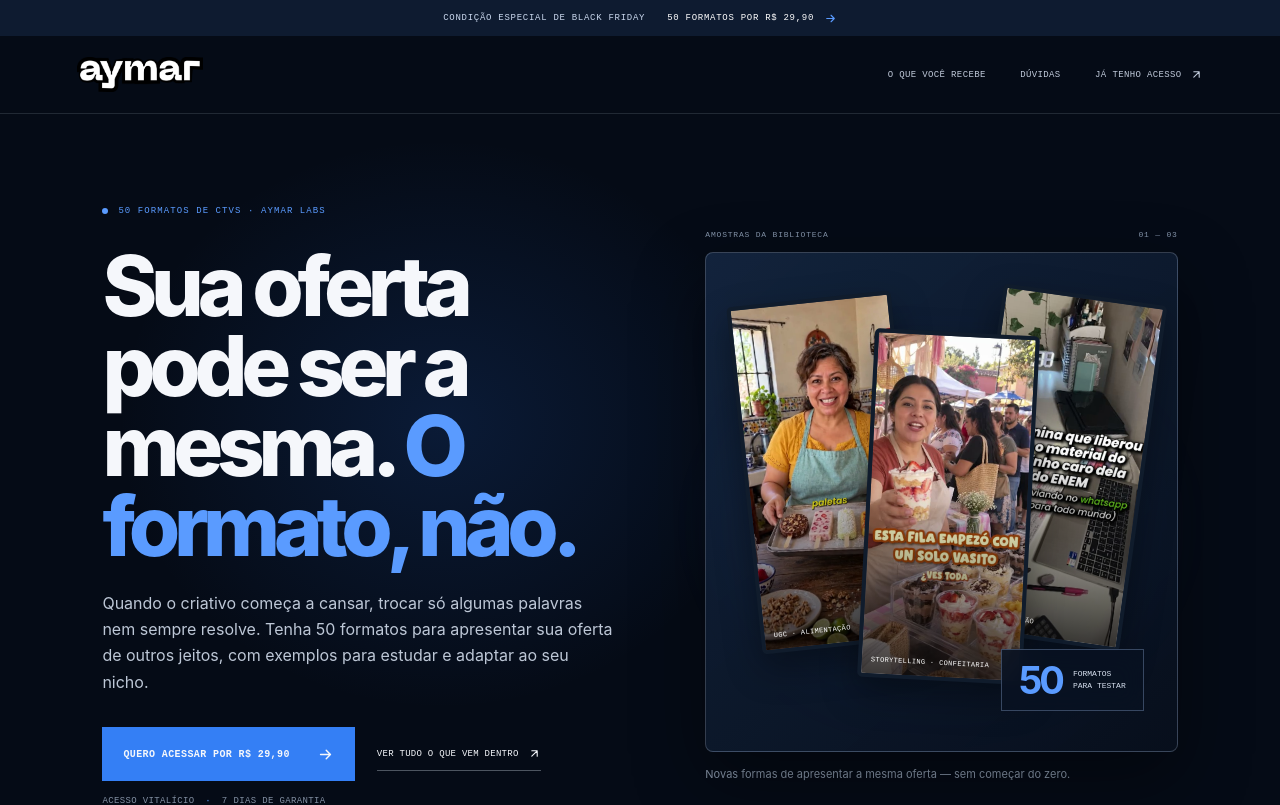
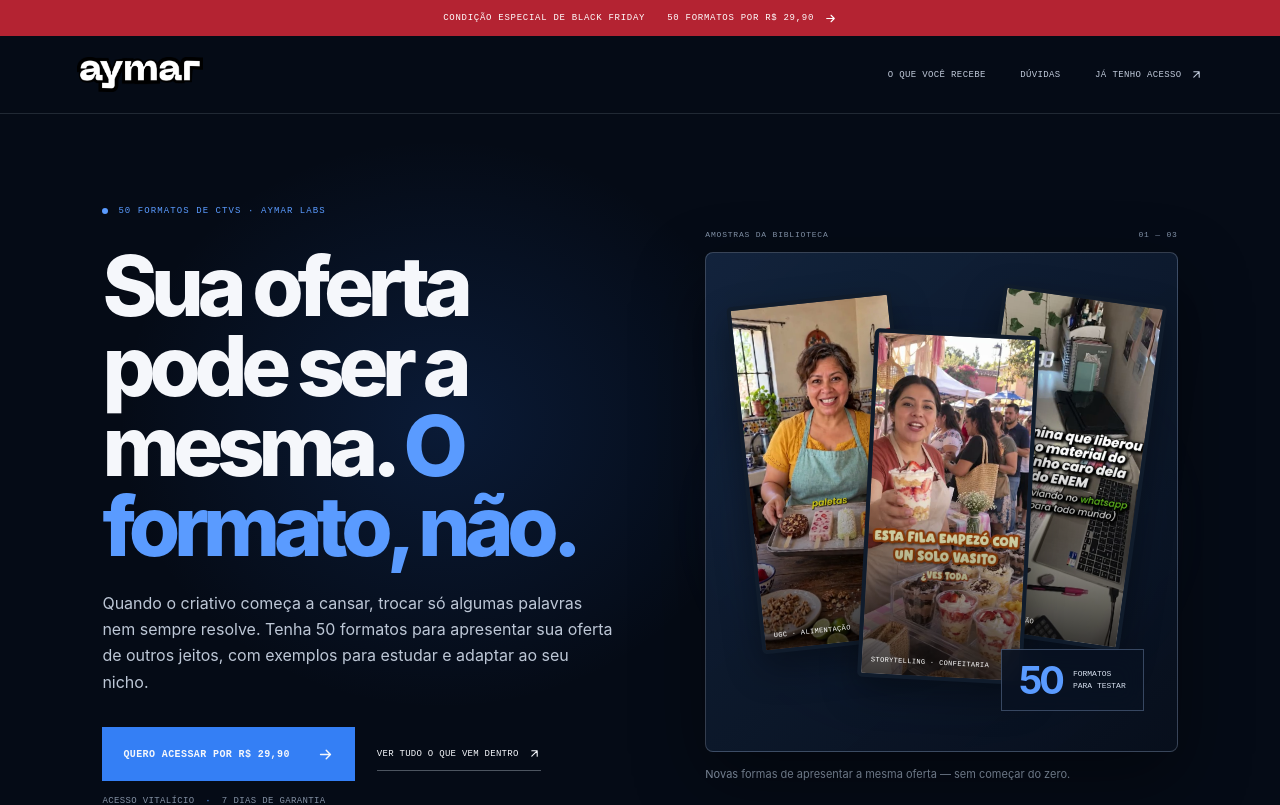
Before and after one commit to aymarhq/aymar_site, a Next.js app: page /50formatos in a window 1280 px wide. Shown: the top 805 px of the page. Built offline with nearby package versions, Linux system fonts and the light colour scheme.

Commit message:
Make 50 formats promo banner red

```diff
--- a/app/50formatos/landing.module.css
+++ b/app/50formatos/landing.module.css
@@ -16,9 +16,9 @@
 .page em { color: var(--blue-bright); font-style: normal; }
 .page a { color: inherit; text-decoration: none; }
 .page a:focus-visible,.page summary:focus-visible { outline: 2px solid var(--blue-bright); outline-offset: 5px; }
-.promoBar { min-height: 36px; display: flex; justify-content: center; align-items: center; gap: 22px; padding: 8px 5vw; background: #0e1b30; color: #cad8ee; font: 9px 'JetBrains Mono',monospace; letter-spacing: .08em; text-transform: uppercase; }
+.promoBar { min-height: 36px; display: flex; justify-content: center; align-items: center; gap: 22px; padding: 8px 5vw; background: #b42332; color: #fff; font: 9px 'JetBrains Mono',monospace; letter-spacing: .08em; text-transform: uppercase; }
 .promoBar a { display: inline-flex; align-items: center; gap: 7px; color: #fff; }
-.promoBar svg { width: 13px; height: 13px; color: var(--blue-bright); }
+.promoBar svg { width: 13px; height: 13px; color: #fff; }
 .header { height: 78px; padding: 0 6vw; display: flex; align-items: center; justify-content: space-between; border-bottom: 1px solid var(--line); }
 .logo { width: 126px; display: block; line-height: 0; }
 .logo img { display: block; width: 100%; height: auto; }
```
